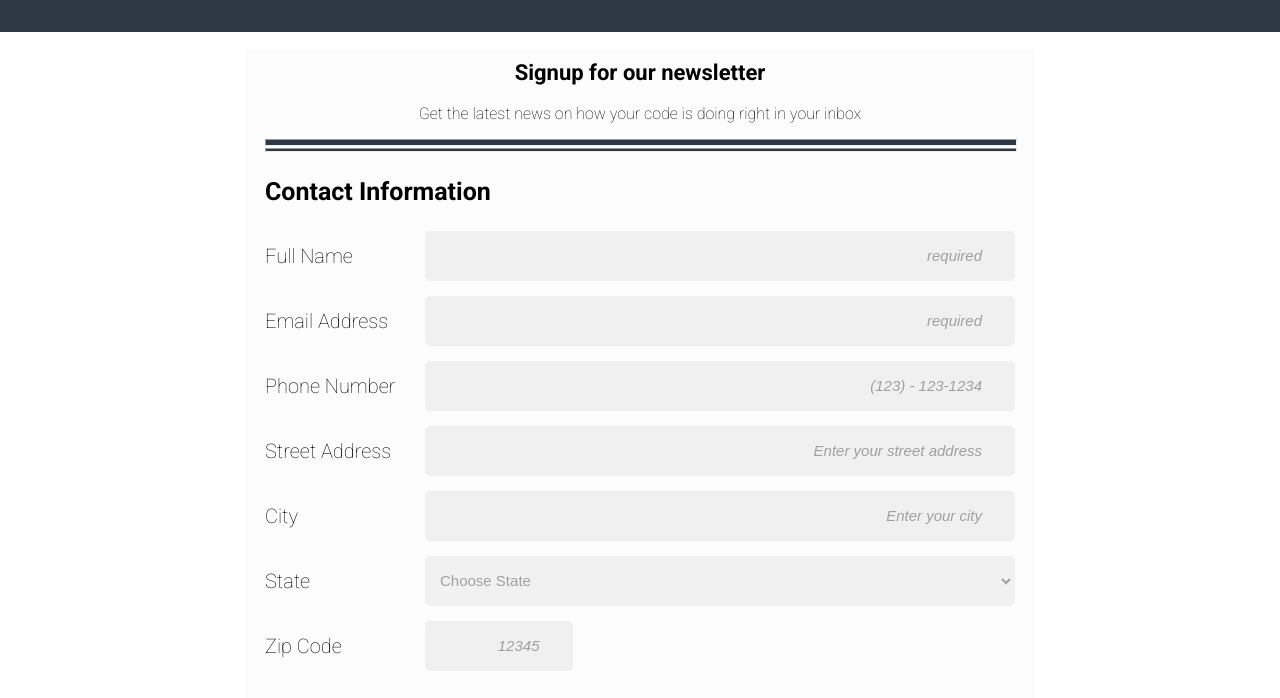
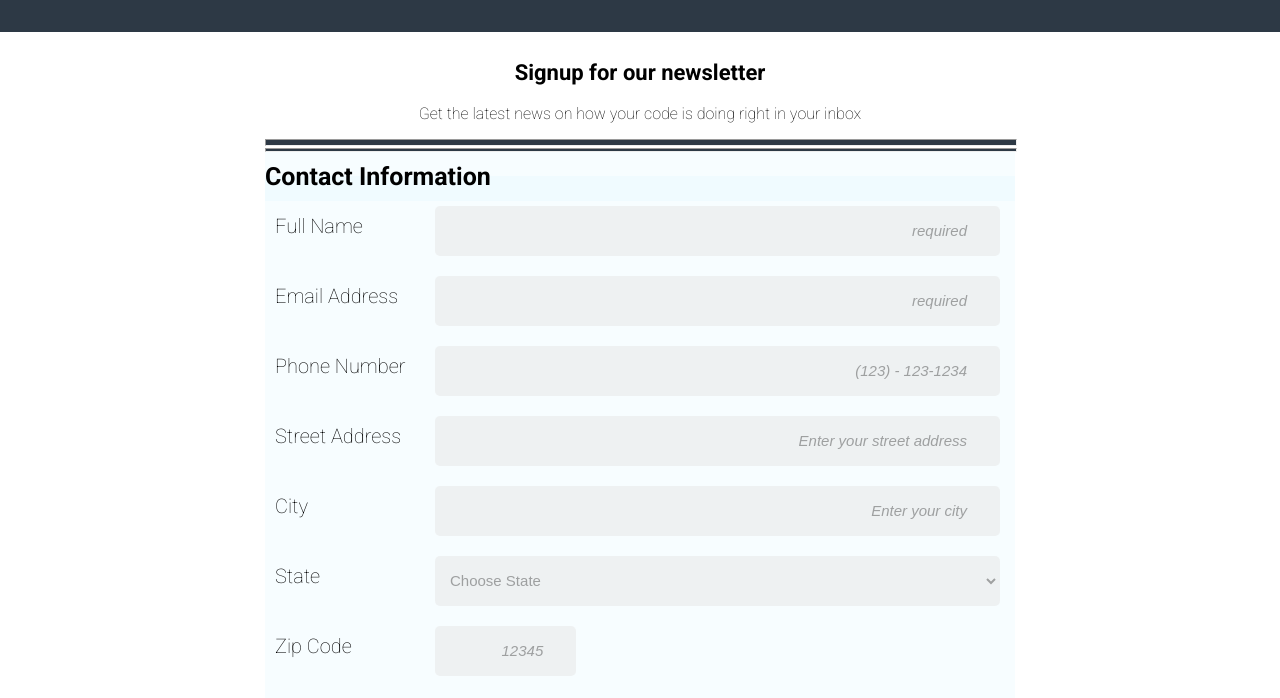
Before and after one commit to schmay33/Online-Registration-Form-TD3, a plain HTML site: page index.html in a window 1280 px wide. Shown: the part 73-771 px from the top of the page. Drawn offline with Linux system fonts and the light colour scheme.

Commit message:
Update background

```diff
--- a/css/styles.css
+++ b/css/styles.css
@@ -14,7 +14,6 @@ main {
     padding-left: 1em;
     padding-right: 1em;
     margin: auto;
-    background: rgba(245, 245, 245, 0.281);
 }
 footer {
     text-align: center;
@@ -57,18 +56,22 @@ p {
 fieldset {
     border: none;
     margin: 0;
-    padding:0;
+    padding: 0;
 }
 fieldset:first-of-type {
-    padding-bottom: 2rem;
+    padding-bottom: .5rem;
+    background: rgba(173, 231, 253, 0.103);
 }
 legend {
+    display: block;
+    width: 100%;
     font-size: 1.25rem;
     font-weight: 700;
-    margin-left: 0;
-    padding-left:0;
-    padding-top: 1em;
-    padding-bottom: 1em;
+    margin: 0;
+    padding: 10px 0 10px 0;
+}
+legend:first-of-type {
+    background: rgba(173, 231, 253, 0.103);
 }
 label {
     font-weight: 100;
@@ -119,6 +122,14 @@ button[type="submit"] {
 span input,
 span select {
     width: 100%;
+}
+label {
+    padding-top: 5px;
+    padding-left: 10px;
+}
+span {
+    padding-top: 5px;
+    padding-right: 15px;
 }
 
 input:focus-within,
```
